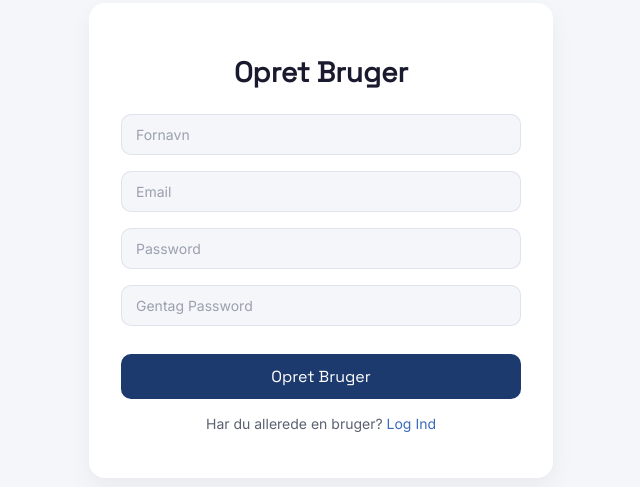
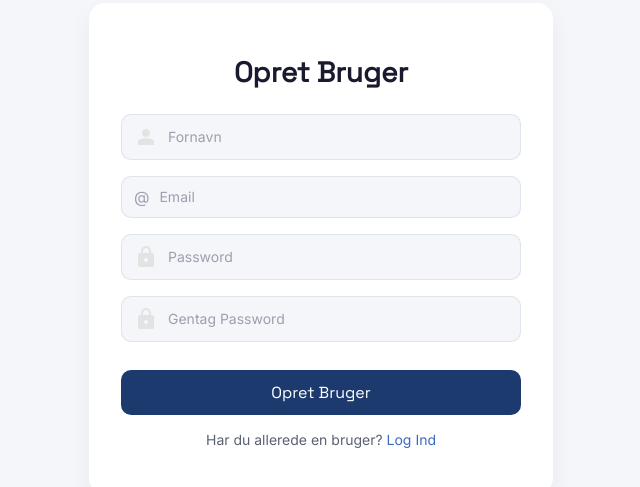
Before and after one commit to cs-26-dat-2-04/ballData, a Next.js app in the folder frontend/: page /signup in a window 1280 px wide. Shown: the part 157-644 px from the top of the page, without its empty margins (319-959 px from the left). Built offline with nearby package versions, Linux system fonts and the light colour scheme.

Commit message:
tilføjet logoer til signup side

```diff
--- a/frontend/src/app/signup/page.jsx
+++ b/frontend/src/app/signup/page.jsx
@@ -65,6 +65,17 @@ export default function CoachSignup() {
         <h1>Opret Bruger</h1>
         <form onSubmit={handleSubmit}>
           <div>
+            <label htmlFor="name-input">
+              <svg
+                xmlns="http://www.w3.org/2000/svg"
+                height="24px"
+                viewBox="0 -960 960 960"
+                width="24px"
+                fill="#e3e3e3"
+              >
+                <path d="M367-527q-47-47-47-113t47-113q47-47 113-47t113 47q47 47 47 113t-47 113q-47 47-113 47t-113-47ZM160-160v-112q0-34 17.5-62.5T224-378q62-31 126-46.5T480-440q66 0 130 15.5T736-378q29 15 46.5 43.5T800-272v112H160Z"/>
+              </svg>
+            </label>
             <input
               type="text"
               name="name"
@@ -76,6 +87,9 @@ export default function CoachSignup() {
             />
           </div>
           <div>
+            <label htmlFor="email-input">
+                <span>@</span>
+            </label>
             <input
               type="email"
               name="email"
@@ -87,6 +101,17 @@ export default function CoachSignup() {
             />
           </div>
           <div>
+            <label htmlFor="password-input">
+              <svg
+                xmlns="http://www.w3.org/2000/svg"
+                height="24px"
+                viewBox="0 -960 960 960"
+                width="24px"
+                fill="#e3e3e3"
+              >
+                <path d="M240-80q-33 0-56.5-23.5T160-160v-400q0-33 23.5-56.5T240-640h40v-80q0-83 58.5-141.5T480-920q83 0 141.5 58.5T680-720v80h40q33 0 56.5 23.5T800-560v400q0 33-23.5 56.5T720-80H240Zm296.5-223.5Q560-327 560-360t-23.5-56.5Q513-440 480-440t-56.5 23.5Q400-393 400-360t23.5 56.5Q447-280 480-280t56.5-23.5ZM360-640h240v-80q0-50-35-85t-85-35q-50 0-85 35t-35 85v80Z" />
+              </svg>
+            </label>
             <input
               type="password"
               name="password"
@@ -98,6 +123,17 @@ export default function CoachSignup() {
             />
           </div>
           <div>
+            <label htmlFor="repeat-password-input">
+              <svg
+                xmlns="http://www.w3.org/2000/svg"
+                height="24px"
+                viewBox="0 -960 960 960"
+                width="24px"
+                fill="#e3e3e3"
+              >
+                <path d="M240-80q-33 0-56.5-23.5T160-160v-400q0-33 23.5-56.5T240-640h40v-80q0-83 58.5-141.5T480-920q83 0 141.5 58.5T680-720v80h40q33 0 56.5 23.5T800-560v400q0 33-23.5 56.5T720-80H240Zm296.5-223.5Q560-327 560-360t-23.5-56.5Q513-440 480-440t-56.5 23.5Q400-393 400-360t23.5 56.5Q447-280 480-280t56.5-23.5ZM360-640h240v-80q0-50-35-85t-85-35q-50 0-85 35t-35 85v80Z" />
+              </svg>
+            </label>
             <input
               type="password"
               name="repeatPassword"
```
Also changed, not shown: frontend/src/components/MatchHeader/MatchHeader.css (added), frontend/src/components/MatchHeader/MatchHeader.jsx (added), frontend/src/components/MatchTimeline/MatchTimeline.css (added), frontend/src/components/MatchTimeline/MatchTimeline.jsx (added), frontend/src/components/TeamStats/TeamStats.css (added), frontend/src/components/TeamStats/TeamStats.jsx (added), frontend/src/components/TimelineEvent/TimelineEvent.css (added), frontend/src/components/TimelineEvent/TimelineEvent.jsx (added).
